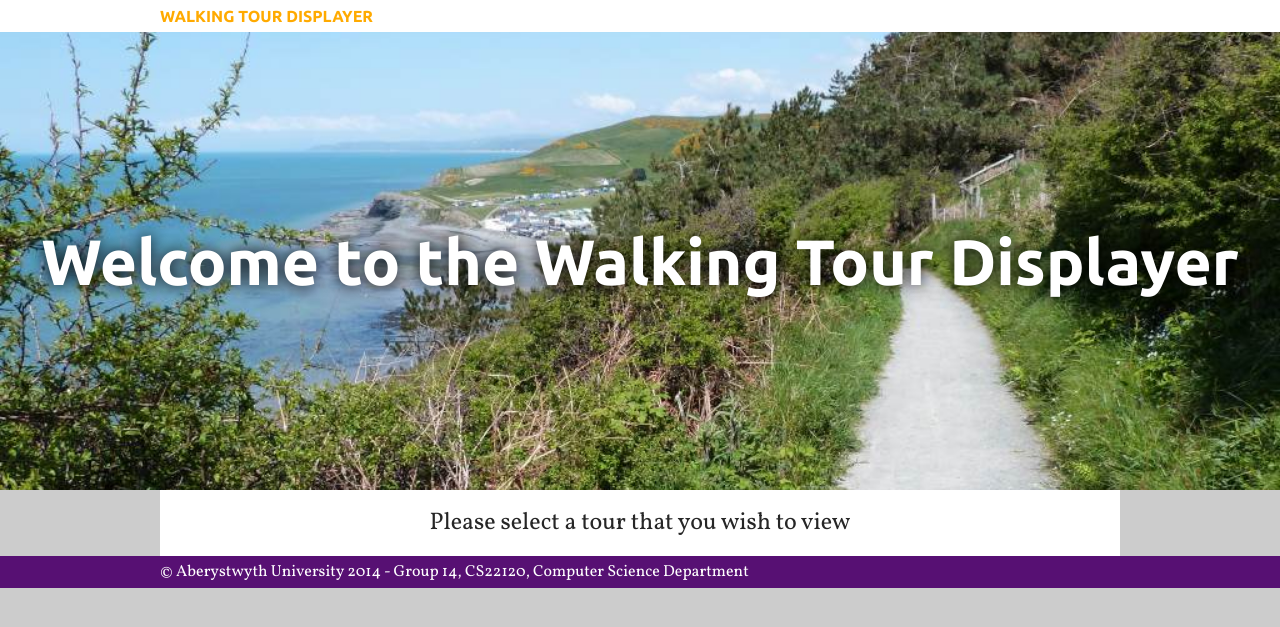
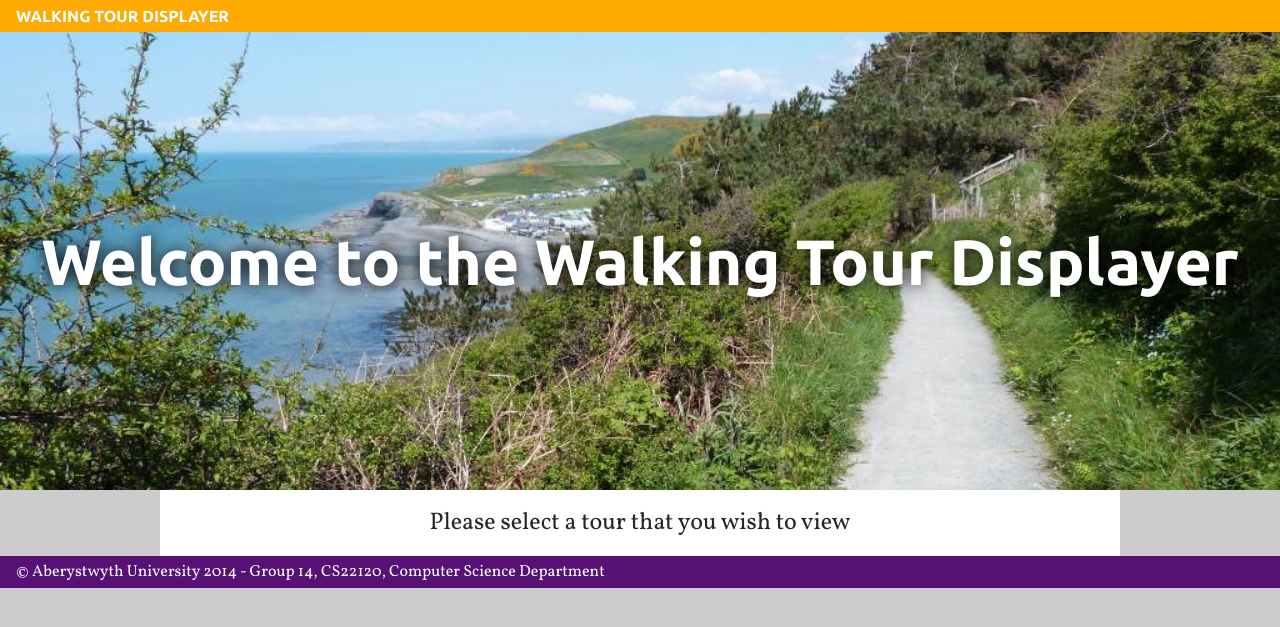
Before and after one commit to JoshTumath/walking-tour-creator, a PHP site: page /index.php in a window 1280 px wide. Shown: the top 627 px of the page. Run offline with PHP 8.4, Linux system fonts and the light colour scheme; data that the repository does not hold is empty; some libraries are stand-ins or nearby versions.

Commit message:
Restyled header and footer based on feedback

```diff
--- a/SRC/Drafts/website/css/style.css
+++ b/SRC/Drafts/website/css/style.css
@@ -17,14 +17,11 @@ h1, h2, h3, h4, h5, h6 {
  * STRUCTURE *
  *************/
 header {
-   background:white;
+   background:#FFAA00;
 }
 
 header h1 {
-   -moz-box-sizing:border-box;
-   box-sizing:border-box;
-   margin:auto;
-   width:960px;
+   margin:0 1em;
    font-size:medium;
 }
 
@@ -33,12 +30,12 @@ header h1 a {
    line-height:2em;
    text-decoration:none;
    text-transform:uppercase;
-   color:#FFAA00;
+   color:white;
    transition:200ms color;
 }
 
 header h1 a:hover {
-   color:#FFD073;
+   color:rgba(255, 255, 255, 0.8);
 }
 
 main > h1 {
@@ -68,10 +65,7 @@ footer {
 }
 
 footer p {
-   -moz-box-sizing:border-box;
-   box-sizing:border-box;
-   margin:auto;
-   width:960px;
+   margin:0 1em;
    line-height:2em;
 }
 
```
